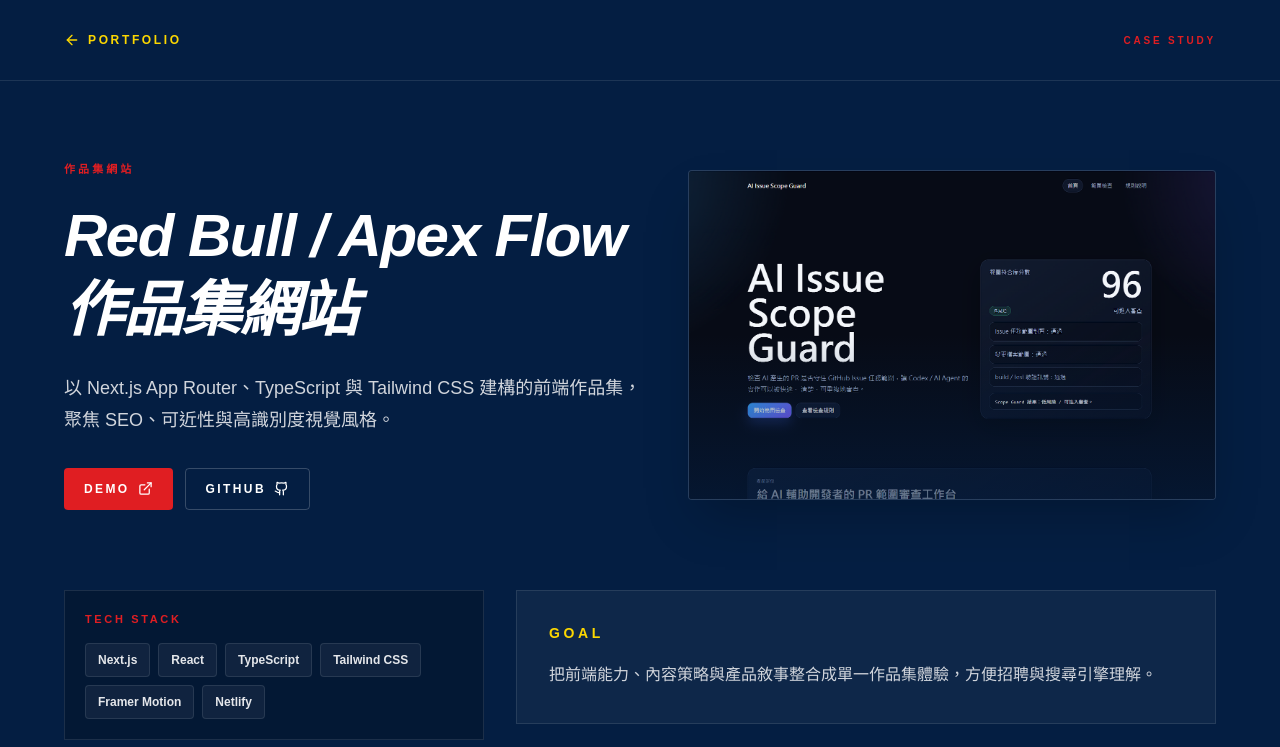
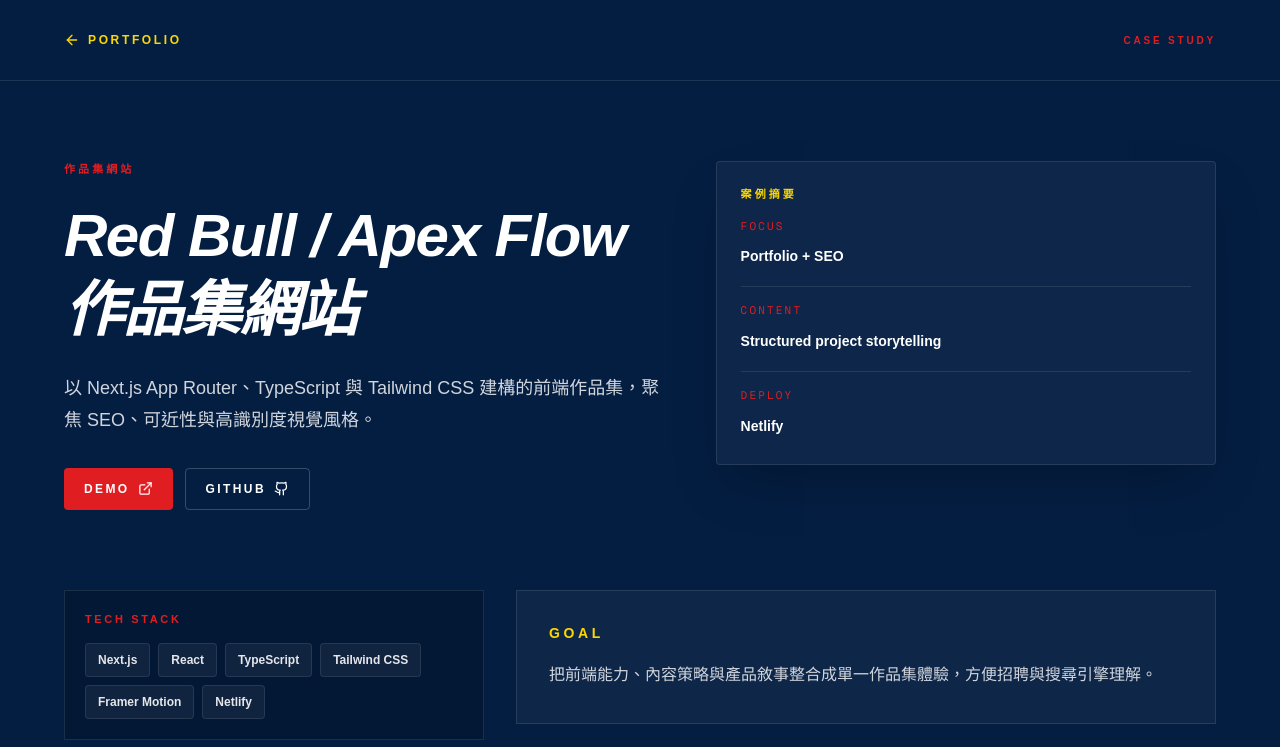
Before and after one commit to Harry-0824/red-bull-portfolio, a Next.js app: page /projects/apex-flow in a window 1280 px wide. Shown: the top 747 px of the page. Built offline with nearby package versions, Linux system fonts and the light colour scheme.

Commit message:
Address portfolio UI review comments

```diff
--- a/src/app/projects/[slug]/page.tsx
+++ b/src/app/projects/[slug]/page.tsx
@@ -1,5 +1,4 @@
 import type { Metadata } from "next";
-import Image from "next/image";
 import Link from "next/link";
 import { notFound } from "next/navigation";
 import { ArrowLeft, ExternalLink, Github } from "lucide-react";
@@ -102,7 +101,7 @@
       </section>
 
       <section className="px-4 py-16 sm:py-20">
-        <div className="mx-auto grid max-w-6xl gap-10 lg:grid-cols-[1.05fr_0.95fr] lg:items-center">
+        <div className="mx-auto grid max-w-6xl gap-10 lg:grid-cols-[1.1fr_0.9fr] lg:items-start">
           <div>
             <p className="text-[11px] font-black uppercase tracking-[0.28em] text-rbr-red">
               {project.category}
@@ -137,17 +136,26 @@
             </div>
           </div>
 
-          <div className="relative aspect-[16/10] overflow-hidden rounded-sm border border-white/10 bg-white/5 shadow-2xl">
-            <Image
-              src={project.image.src}
-              alt={project.image.alt}
-              fill
-              priority
-              className="object-cover"
-              sizes="(min-width: 1024px) 520px, 100vw"
-            />
-            <div className="absolute inset-0 bg-gradient-to-t from-rbr-navy/60 via-transparent to-transparent" />
-          </div>
+          <aside className="grid gap-4 rounded-sm border border-white/10 bg-white/[0.04] p-6 shadow-2xl">
+            <p className="text-[11px] font-black uppercase tracking-[0.28em] text-rbr-yellow">
+              案例摘要
+            </p>
+            <dl className="grid gap-4 text-sm">
+              {project.metrics.map((metric) => (
+                <div
+                  key={metric.label}
+                  className="border-b border-white/10 pb-4 last:border-0 last:pb-0"
+                >
+                  <dt className="font-mono text-[11px] uppercase tracking-[0.2em] text-rbr-red">
+                    {metric.label}
+                  </dt>
+                  <dd className="mt-2 font-bold leading-7 text-white">
+                    {metric.value}
+                  </dd>
+                </div>
+              ))}
+            </dl>
+          </aside>
         </div>
       </section>
 
--- a/src/components/AboutSection.tsx
+++ b/src/components/AboutSection.tsx
@@ -5,9 +5,9 @@
 ];
 
 const quickFacts = [
-  { label: "Primary Stack", value: "React / Next.js / TypeScript" },
-  { label: "Focus", value: "Product UI, SEO, Accessibility" },
-  { label: "Collaboration", value: "Issue-driven delivery with small diffs" },
+  { label: "主要技術", value: "React / Next.js / TypeScript" },
+  { label: "專注方向", value: "產品介面、SEO、可近性" },
+  { label: "協作方式", value: "Issue 驅動交付，維持小幅 diff" },
 ];
 
 export default function AboutSection() {
--- a/src/components/ProjectGallery.tsx
+++ b/src/components/ProjectGallery.tsx
@@ -1,6 +1,5 @@
 "use client";
 
-import Image from "next/image";
 import Link from "next/link";
 import { useState } from "react";
 import { motion } from "framer-motion";
@@ -47,17 +46,6 @@
               viewport={{ once: true, amount: 0 }}
               className="group flex h-full flex-col overflow-hidden rounded-2xl border border-white/10 bg-[#080808] shadow-2xl transition-all hover:border-rbr-red/60"
             >
-              <div className="relative aspect-[16/10] overflow-hidden border-b border-white/10 bg-white/5">
-                <Image
-                  src={project.image.src}
-                  alt={project.image.alt}
-                  fill
-                  className="object-cover transition duration-500 group-hover:scale-[1.03]"
-                  sizes="(min-width: 1280px) 384px, (min-width: 768px) 50vw, 100vw"
-                />
-                <div className="absolute inset-0 bg-gradient-to-t from-[#080808] via-[#080808]/20 to-transparent" />
-              </div>
-
               <div className="flex flex-1 flex-col p-6 text-white">
                 <div className="mb-4 flex items-start justify-between gap-4">
                   <span className="rounded-full border border-rbr-red/30 bg-rbr-red/10 px-3 py-1 text-[10px] font-bold uppercase tracking-[0.25em] text-rbr-red">
@@ -154,7 +142,7 @@
                   {project.slug && project.caseStudy && (
                     <Link
                       href={`/projects/${project.slug}`}
-                      className="inline-flex items-center justify-center rounded-sm border border-white/20 px-4 py-3 text-sm font-black uppercase tracking-[0.2em] text-white transition hover:border-rbr-yellow hover:text-rbr-yellow focus-visible:outline-none focus-visible:ring-2 focus-visible:ring-rbr-yellow"
+                      className="inline-flex items-center justify-center rounded-sm border border-white/20 px-4 py-3 text-center text-sm font-black uppercase leading-5 tracking-[0.2em] text-white transition hover:border-rbr-yellow hover:text-rbr-yellow focus-visible:outline-none focus-visible:ring-2 focus-visible:ring-rbr-yellow"
                       aria-label={`Open case study for ${project.title}`}
                     >
                       Case Study
--- a/src/data/navLinks.ts
+++ b/src/data/navLinks.ts
@@ -1,7 +1,7 @@
 export const navLinks = [
-  { name: "About", id: "about" },
-  { name: "Skills", id: "performance" },
-  { name: "Projects", id: "projects" },
-  { name: "Timeline", id: "stats" },
-  { name: "Contact", id: "contact" },
+  { name: "關於", id: "about" },
+  { name: "技能", id: "performance" },
+  { name: "專案", id: "projects" },
+  { name: "時間軸", id: "stats" },
+  { name: "聯絡", id: "contact" },
 ];
```
Also changed, not shown: 1 other file (tests, documents, lock files or other folders).
